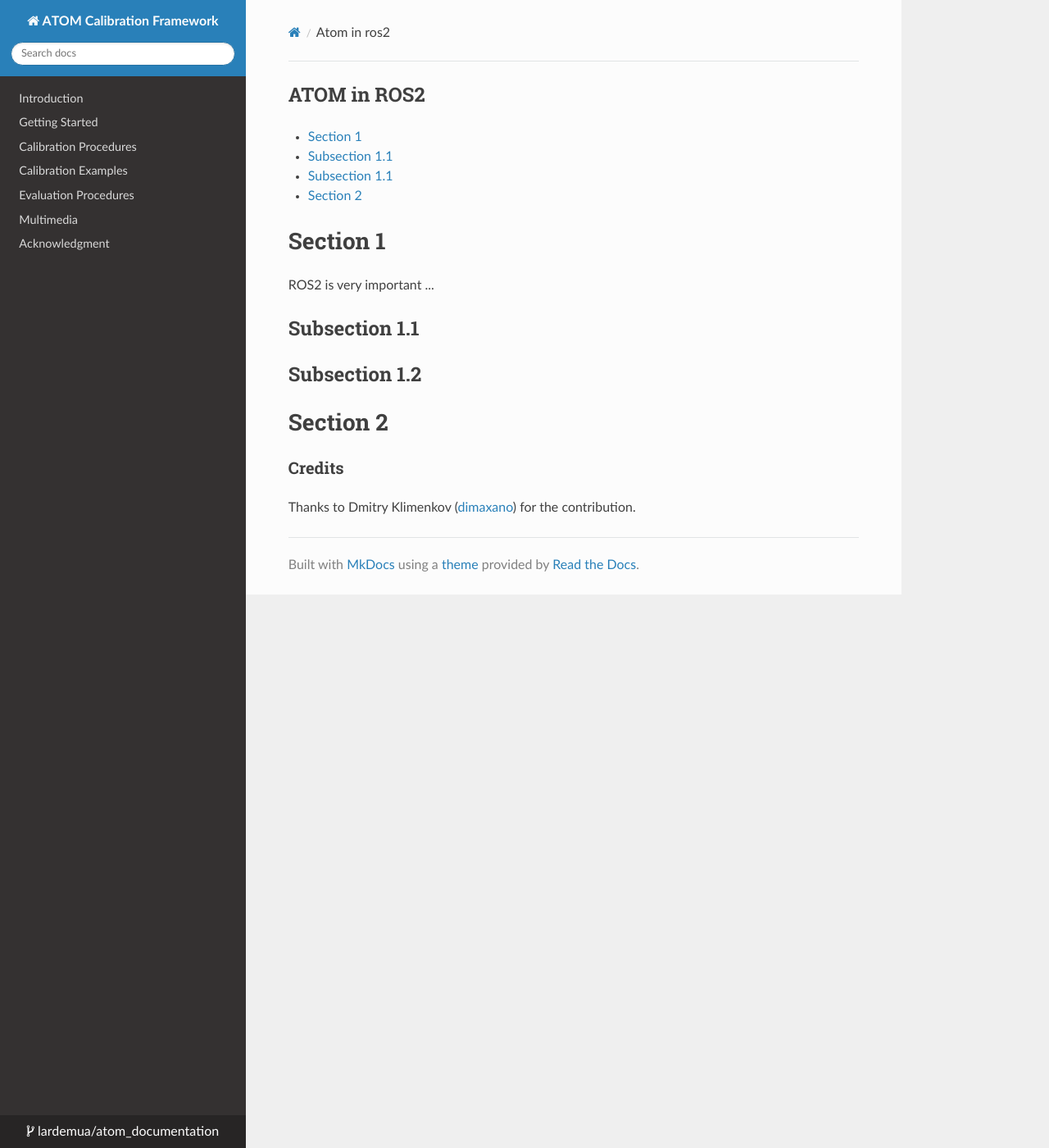
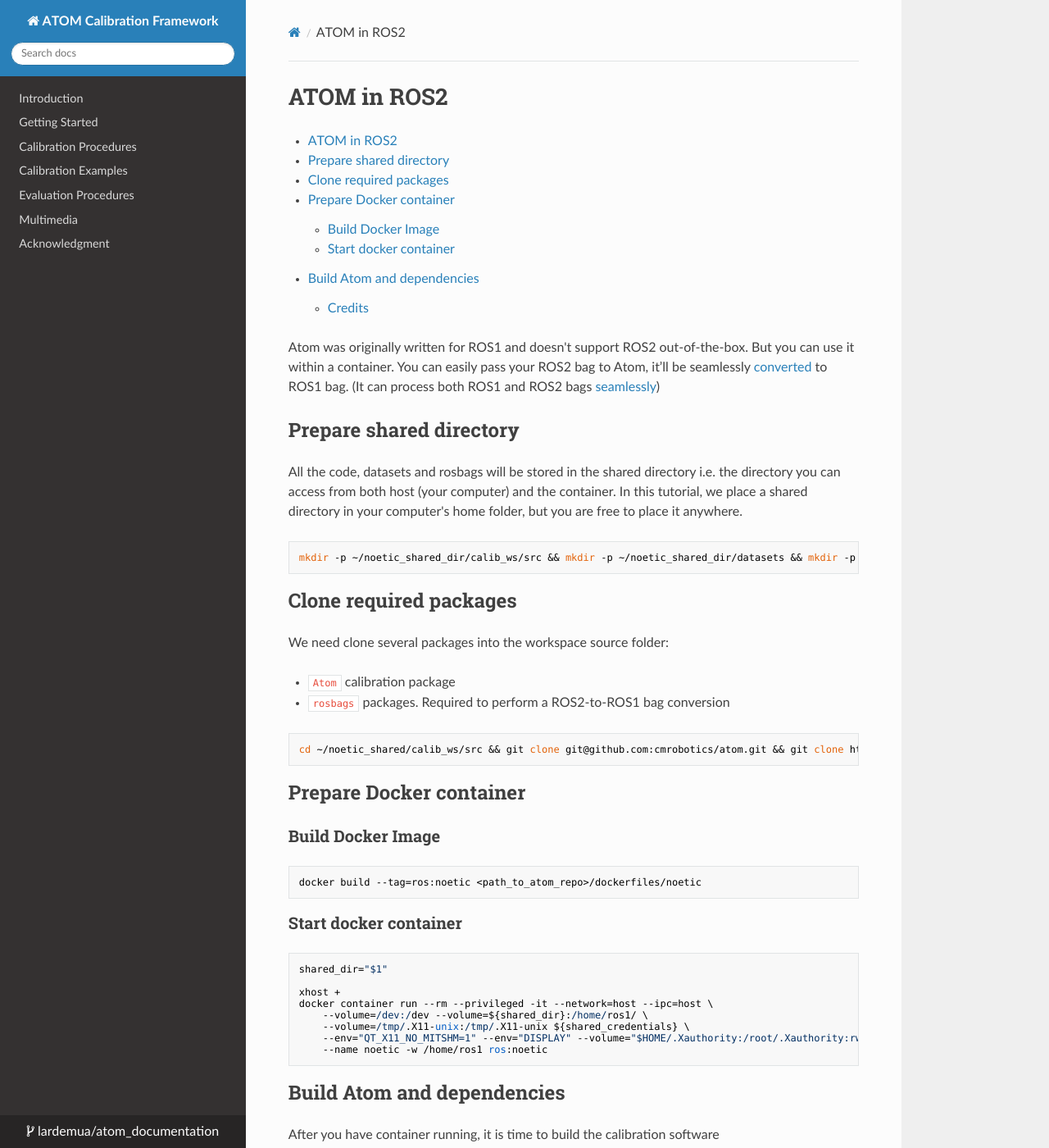
Before and after one commit to lardemua/atom_documentation, an MkDocs documentation site: the page built from docs/atom_in_ros2.md, in a window 1280 px wide and 1400 px high. Shown: the whole window at 82% size. Built offline with MkDocs 1.6.1, drawn with Linux system fonts in a browser that asks for light colours; nearby versions of some CDN libraries; some of the changed text lies outside the part shown.

Commit message:
atom_in_ros: initial version

````diff
--- a/docs/atom_in_ros2.md
+++ b/docs/atom_in_ros2.md
@@ -1,21 +1,83 @@
-## ATOM in ROS2
+# ATOM in ROS2
 
-- [Section 1](#section-1)
-  - [Subsection 1.1](#subsection-1.1)
-  - [Subsection 1.1](#subsection-1.1)
-- [Section 2](#section-2)
+- [ATOM in ROS2](#atom-in-ros2)
+  * [Prepare shared directory](#prepare-shared-directory)
+  * [Clone required packages](#clone-required-packages)
+  * [Prepare Docker container](#prepare-docker-container)
+    + [Build Docker Image](#build-docker-image)
+    + [Start docker container](#start-docker-container)
+  * [Build Atom and dependencies](#build-atom-and-dependencies)
+    + [Credits](#credits)
 
-# Section 1
+Atom was originally written for ROS1 and doesn't support ROS2 out-of-the-box. But you can use it within a container. You can easily pass your ROS2 bag to Atom, it’ll be seamlessly [converted](https://github.com/lardemua/atom/pull/718) to ROS1 bag. (It can process both ROS1 and ROS2 bags [seamlessly](https://github.com/lardemua/atom/pull/718))
 
-ROS2 is very important ...
+## Prepare shared directory
 
-## Subsection 1.1
+All the code, datasets and rosbags will be stored in the shared directory i.e. the directory you can access from both host (your computer) and the container. In this tutorial, we place a shared directory in your computer's home folder, but you are free to place it anywhere.
 
-## Subsection 1.2
+```bash
+mkdir -p ~/noetic_shared_dir/calib_ws/src && mkdir -p ~/noetic_shared_dir/datasets && mkdir -p ~/noetic_shared_dir/bagfiles
+```
+
+## Clone required packages
+
+We need clone several packages into the workspace source folder:
+
+- `Atom` calibration package
+- `rosbags` packages. Required to perform a ROS2-to-ROS1 bag conversion
+
+```bash
+cd ~/noetic_shared/calib_ws/src && git clone git@github.com:cmrobotics/atom.git && git clone https://github.com/cmrobotics/rosbags.git
+```
 
 
-# Section 2
+## Prepare Docker container
+
+### Build Docker Image
+
+```bash
+docker build --tag=ros:noetic <path_to_atom_repo>/dockerfiles/noetic
+```
+
+### Start docker container
+
+```jsx
+shared_dir="$1"
+
+xhost +
+docker container run --rm --privileged -it --network=host --ipc=host \
+	--volume=/dev:/dev --volume=${shared_dir}:/home/ros1/ \
+	--volume=/tmp/.X11-unix:/tmp/.X11-unix ${shared_credentials} \
+	--env="QT_X11_NO_MITSHM=1" --env="DISPLAY" --volume="$HOME/.Xauthority:/root/.Xauthority:rw" -u 1000 \
+	--name noetic -w /home/ros1 ros:noetic
+```
+
+## Build Atom and dependencies
+
+After you have container running, it is time to build the calibration software
+
+For that go to the `calib_ws` directory and run:
+
+```bash
+catkin_make
+```
+
+That will build every package in the workspace
+
+Additionally you need to build `rosbags` package as it is not a `catkin` package. Go to `rosbag` folder and run:
+
+```bash
+python3 -m pip install .
+```
+
+Do not forget to source your calibration workspace at the end:
+
+```bash
+source devel/setup.bash
+```
+
+From that moment you are good to start with [calibration procedure](https://lardemua.github.io/atom_documentation/procedures/).
 
 ### Credits
 
-Thanks to Dmitry Klimenkov ([dimaxano](https://github.com/dimaxano)) for the contribution.
+Thanks to [Coalescent Mobile Roboticsdimaxano](https://cm-robotics.com/) for the contribution.
````
